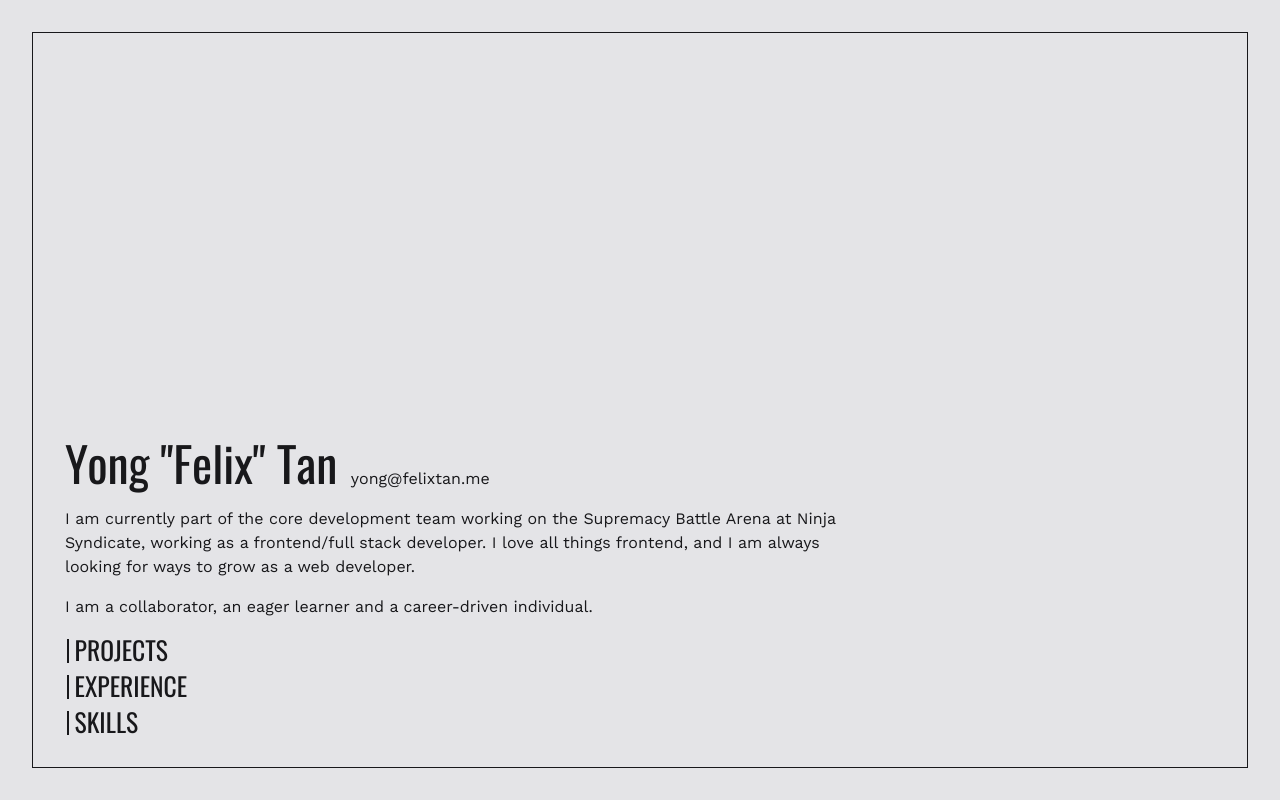
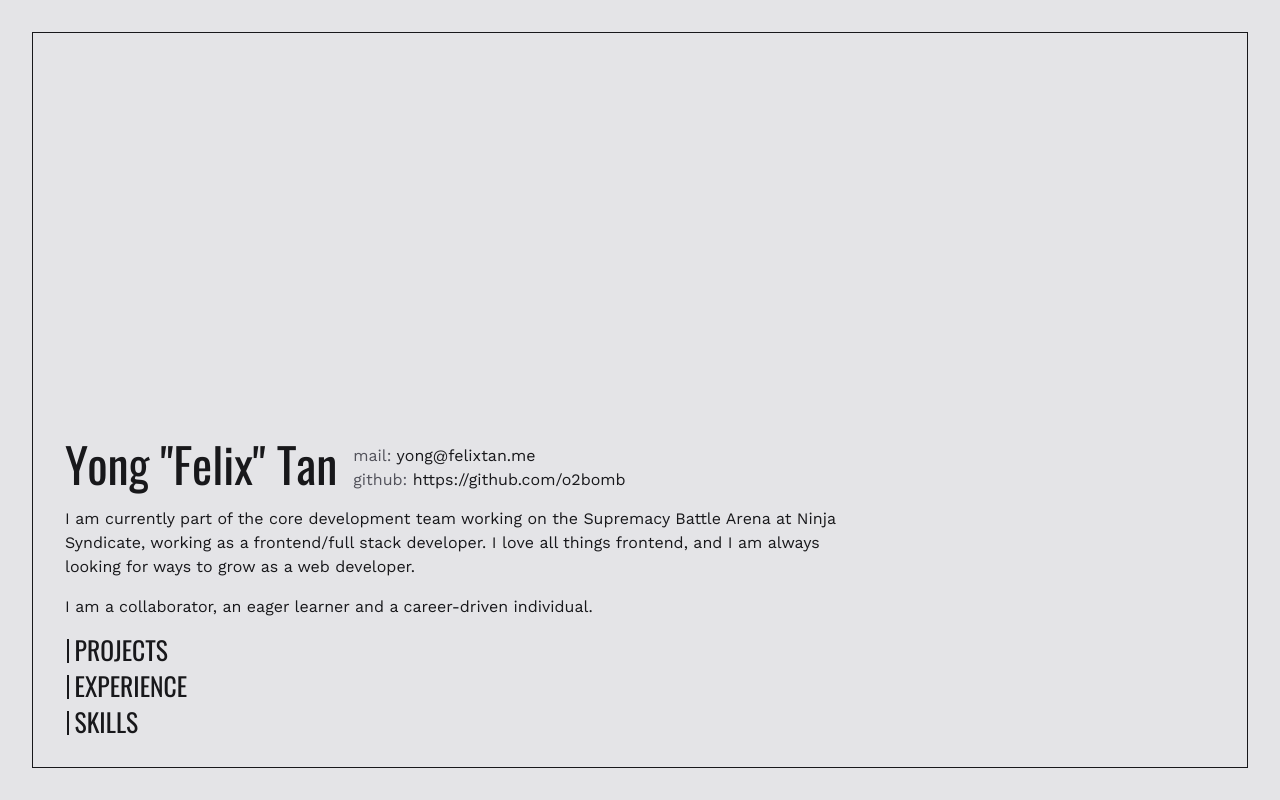
Before and after one commit to o2bomb/my-portfolio-2, a SvelteKit app: page / in a window 1280 px wide. Shown: the top 800 px of the page. Built offline with nearby package versions, Linux system fonts and the light colour scheme.

Commit message:
Link to github page

```diff
--- a/src/routes/+page.svelte
+++ b/src/routes/+page.svelte
@@ -38,7 +38,10 @@
         <div class="heading cut-in">
             <h1>Yong "Felix" Tan</h1>
             <address>
-                <a href="mailto:yong@felixtan.me">yong@felixtan.me</a>
+                <a href="mailto:yong@felixtan.me"><span>mail:</span> yong@felixtan.me</a>
+                <a href="https://github.com/o2bomb"
+                    ><span>github:</span> https://github.com/o2bomb</a
+                >
             </address>
         </div>
 
@@ -84,15 +87,23 @@
         margin-bottom: 1rem;
     }
 
-    .heading > * {
-        display: inline-block;
+    .heading {
+        display: flex;
+        align-items: end;
+        width: fit-content;
     }
     h1 {
         font: var(--font-oswald-regular);
     }
     address {
-        margin-left: 0.5rem;
+        display: inline-flex;
+        flex-direction: column;
+        margin-left: 1rem;
         font-style: normal;
+        margin-bottom: -1px;
+    }
+    address a span {
+        color: #52525b;
     }
 
     .description {
```
